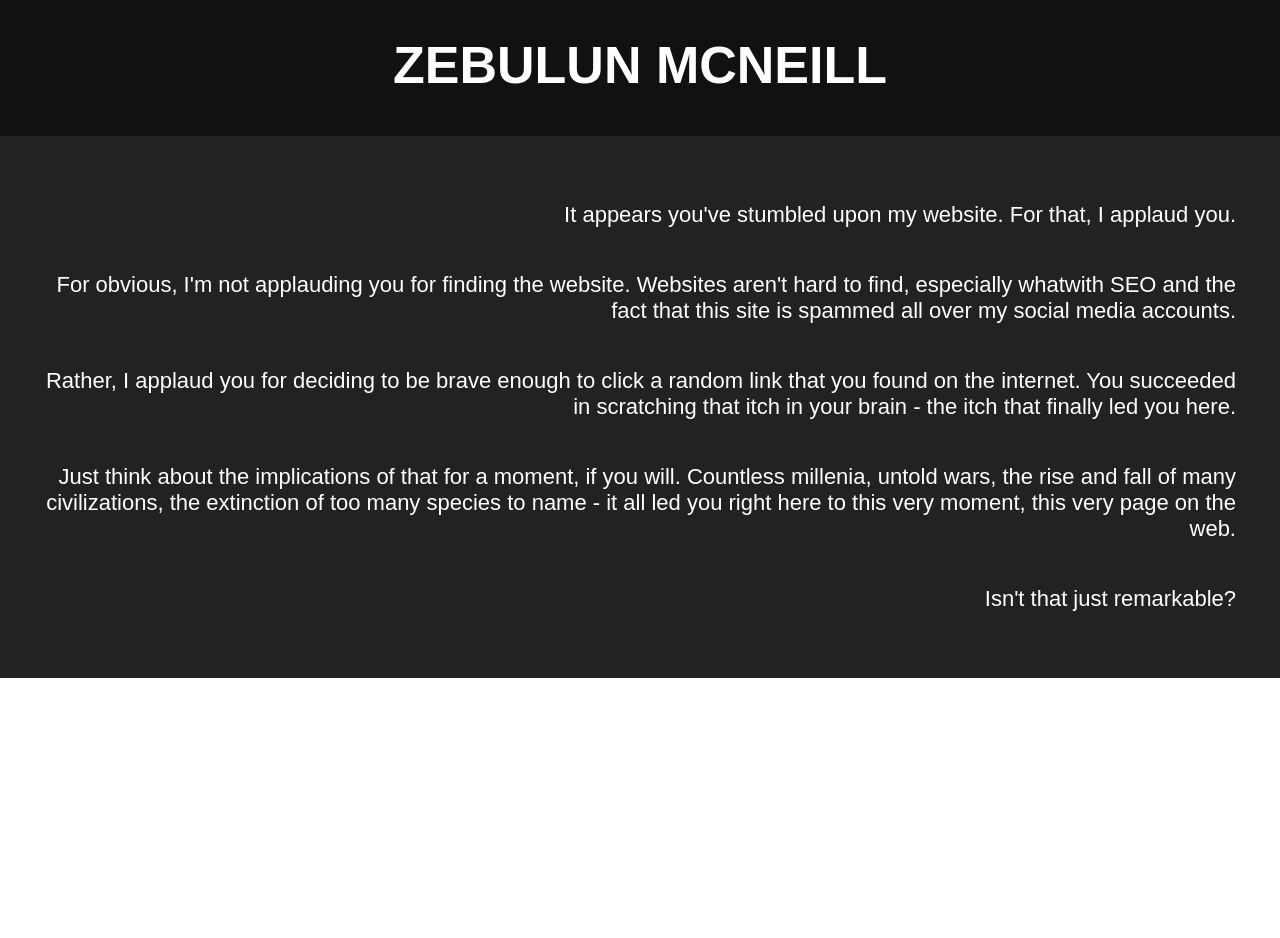
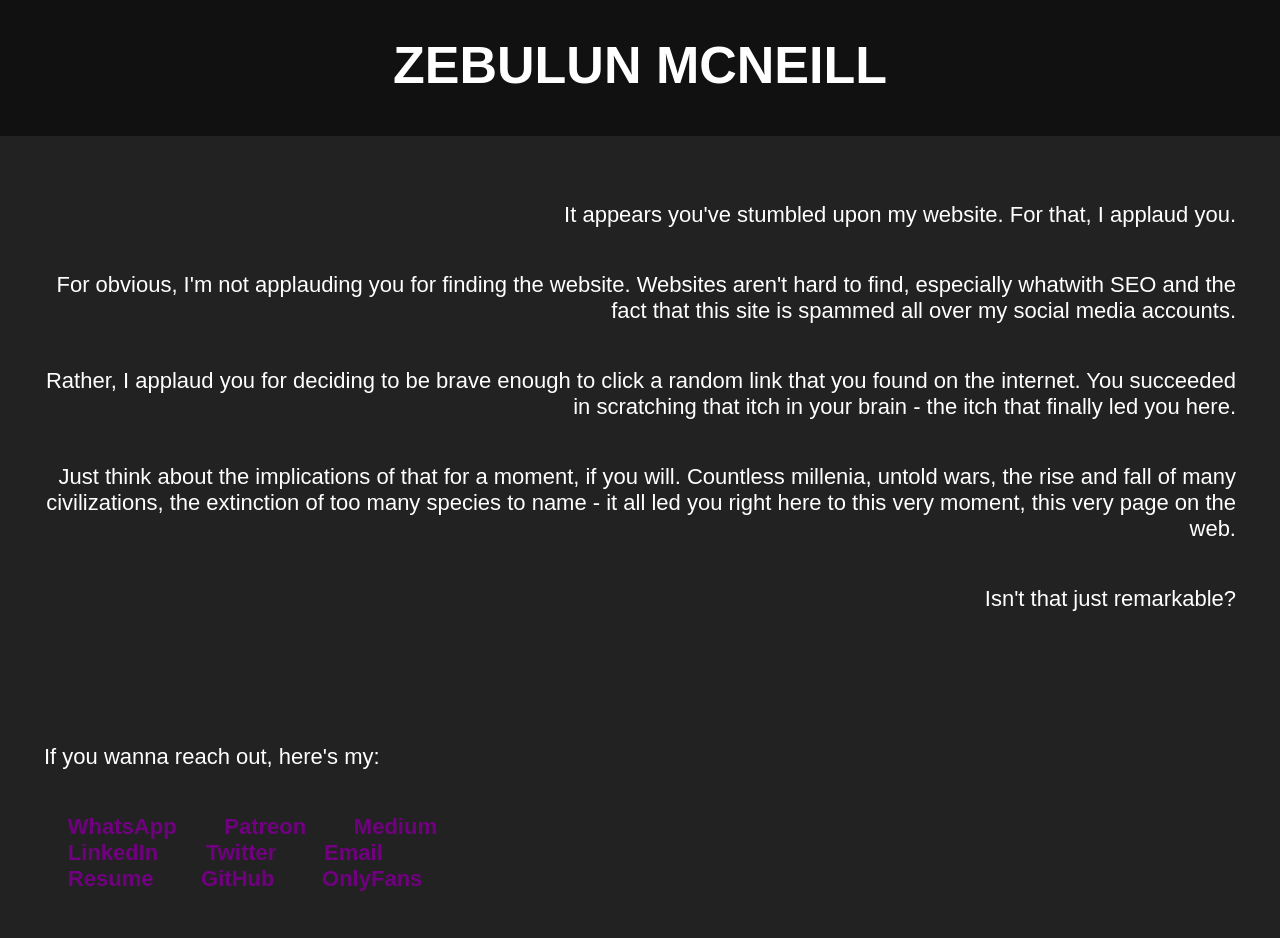
Before and after one commit to Psyclapped/zebulunmcneill.com, a React (Create React App) app in the folder zebulunmcneill/: page / in a window 1280 px wide. Shown: the top 938 px of the page. Before the commit the page ends 800 px from the top, so only its background shows below. Built offline with nearby package versions, Linux system fonts and the light colour scheme.

Commit message:
setting up contact links

```diff
--- a/zebulunmcneill/src/App.css
+++ b/zebulunmcneill/src/App.css
@@ -35,6 +35,25 @@
   text-align: end;
 }
 
+.contact {
+  background-color: #222222;
+  color: white;
+  padding: 2em;
+  font-size: calc(10px + 1.5vmin);
+  text-align: left;
+  display: flex;
+  flex-direction: column;
+  overflow-wrap: anywhere;
+}
+
+.contact a {
+  flex-direction: column;
+  padding: 0 2%;
+  text-decoration: none;
+  color: rgb(113, 0, 128);
+  font-weight: bold;
+}
+
 .App-link {
   color: #61dafb;
 }
--- a/zebulunmcneill/src/App.js
+++ b/zebulunmcneill/src/App.js
@@ -2,6 +2,7 @@ import logo from './logo.svg';
 import './App.css';
 import Navi from './Navi';
 import Blurb from './Blurb';
+import Contact from './Contact';
 
 function App() {
   return (
@@ -10,6 +11,7 @@ function App() {
         <Navi />
       </header>
       <Blurb />
+      <Contact />
     </div>
   );
 }
--- a/zebulunmcneill/src/Contact.js
+++ b/zebulunmcneill/src/Contact.js
@@ -0,0 +1,25 @@
+function Contact() {
+  return (
+    <div className="contact">
+      <p>If you wanna reach out, here's my:</p>
+      <p>
+        <a href="https://wa.me/+14692897017">WhatsApp</a>
+        <a href="https://www.patreon.com/psyclapped" target="_blank">Patreon</a>
+        <a href="https://medium.com/@psyclapped" target="_blank">Medium</a>
+        <br/>
+        <a href="https://www.linkedin.com/in/zebulun-mcneill/" target="_blank">LinkedIn</a>
+        <a href="https://twitter.com/psyclapped" target="_blank">Twitter</a>
+        <a
+          href="mailto:zeb.mcn@gmail.com?subject=I want to hire you&body=I'll pay you lots and lots of money. You're literally a unicorn developer with full-stack engineering skills and a decent sense of humor, and I think you'd make an excellent addition to my team. Let's do an $80,000/yr base salary plus benefits with a 100% remote position. Can you start next Monday?">Email</a>
+        <br />
+        <a href="./files/Resume-Zebulun-McNeill.pdf" target="_blank">Resume</a>
+        <a href="https://github.com/Psyclapped" target="_blank">GitHub</a>
+        <a href="./images/giphy.gif" id="of">OnlyFans</a>
+      </p>
+      <p>idk, i'm not perfect but i am me - and that's what's important, right?</p>
+    </div>
+  )
+}
+
+
+export default Contact;
--- a/zebulunmcneill/src/index.css
+++ b/zebulunmcneill/src/index.css
@@ -4,6 +4,12 @@
 
 body {
   margin: 0;
+  font-family: 'Prompt', sans-serif;
+  -webkit-font-smoothing: antialiased;
+  -moz-osx-font-smoothing: grayscale;
+}
+
+p, h1, h2, a {
   font-family: 'Prompt', sans-serif;
   -webkit-font-smoothing: antialiased;
   -moz-osx-font-smoothing: grayscale;
```
